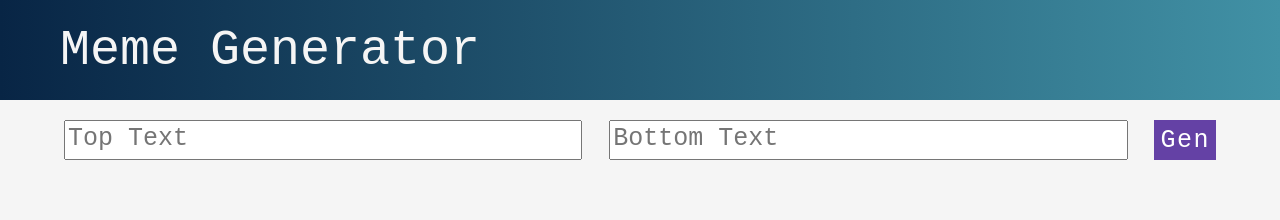
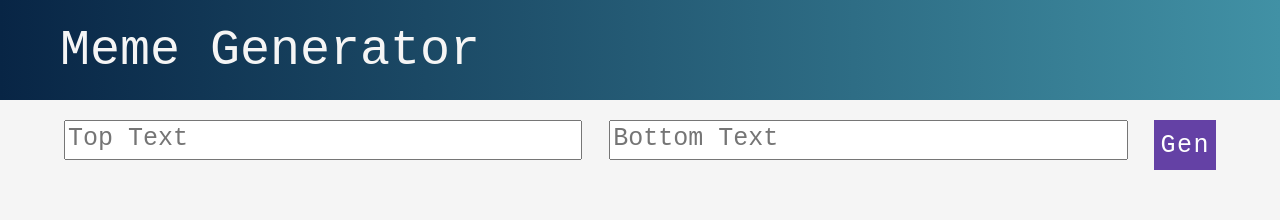
Before and after one commit to reymon359/react-meme-generator, a React (Create React App) app: page / in a window 1280 px wide. Shown: the top 220 px of the page. Built offline with nearby package versions, Linux system fonts and the light colour scheme; no server answers.

Commit message:
improving css

```diff
--- a/src/index.css
+++ b/src/index.css
@@ -69,12 +69,15 @@ header>p {
     width: 90%;
     margin: 20px auto;
     display: flex;
+    flex-wrap: wrap;
     justify-content: space-between;
 }
 
 .meme-form>input {
     width: 45%;
     height: 40px;
+    min-width: 300px;
+    margin-bottom: 10px;
 }
 
 .meme-form>button {
```
